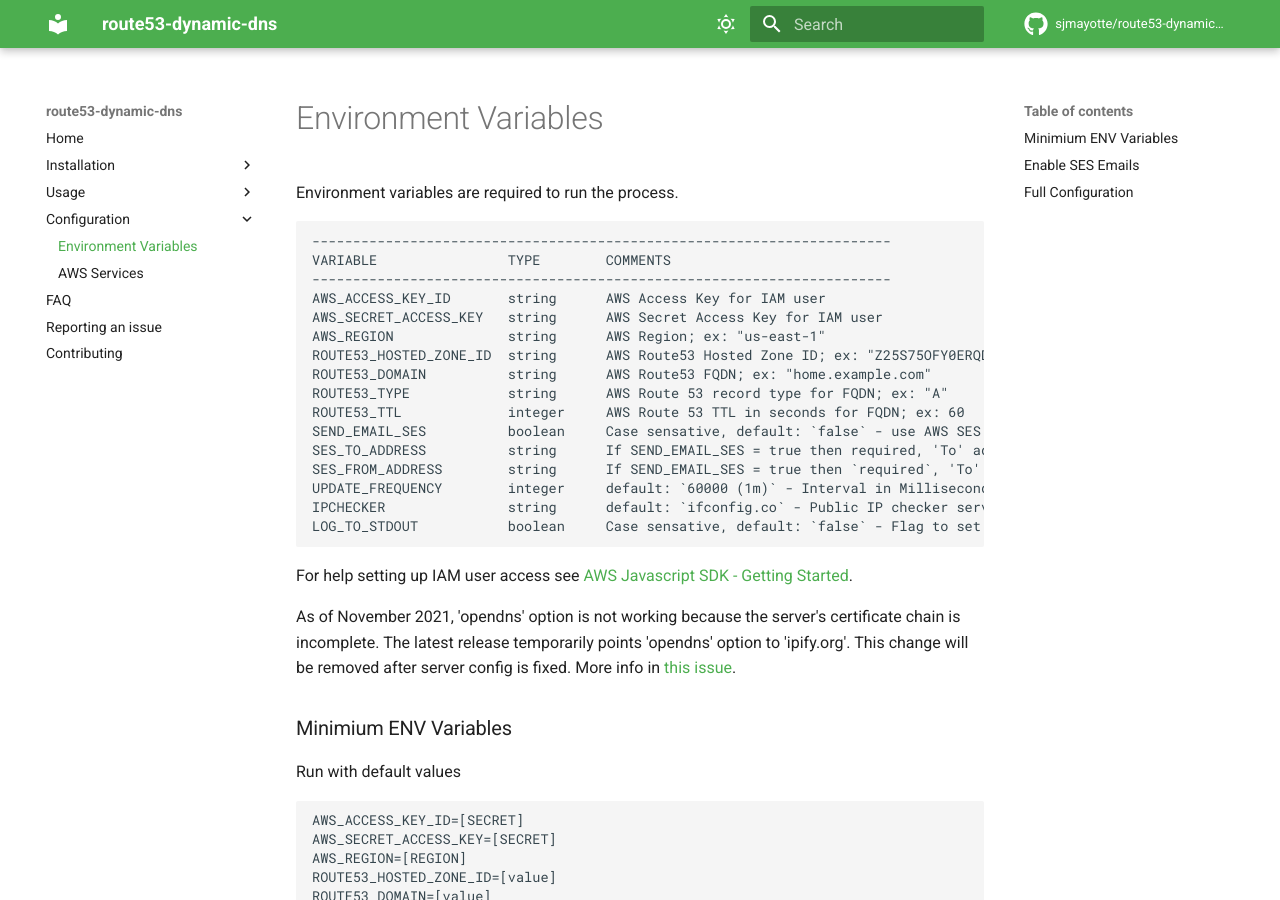
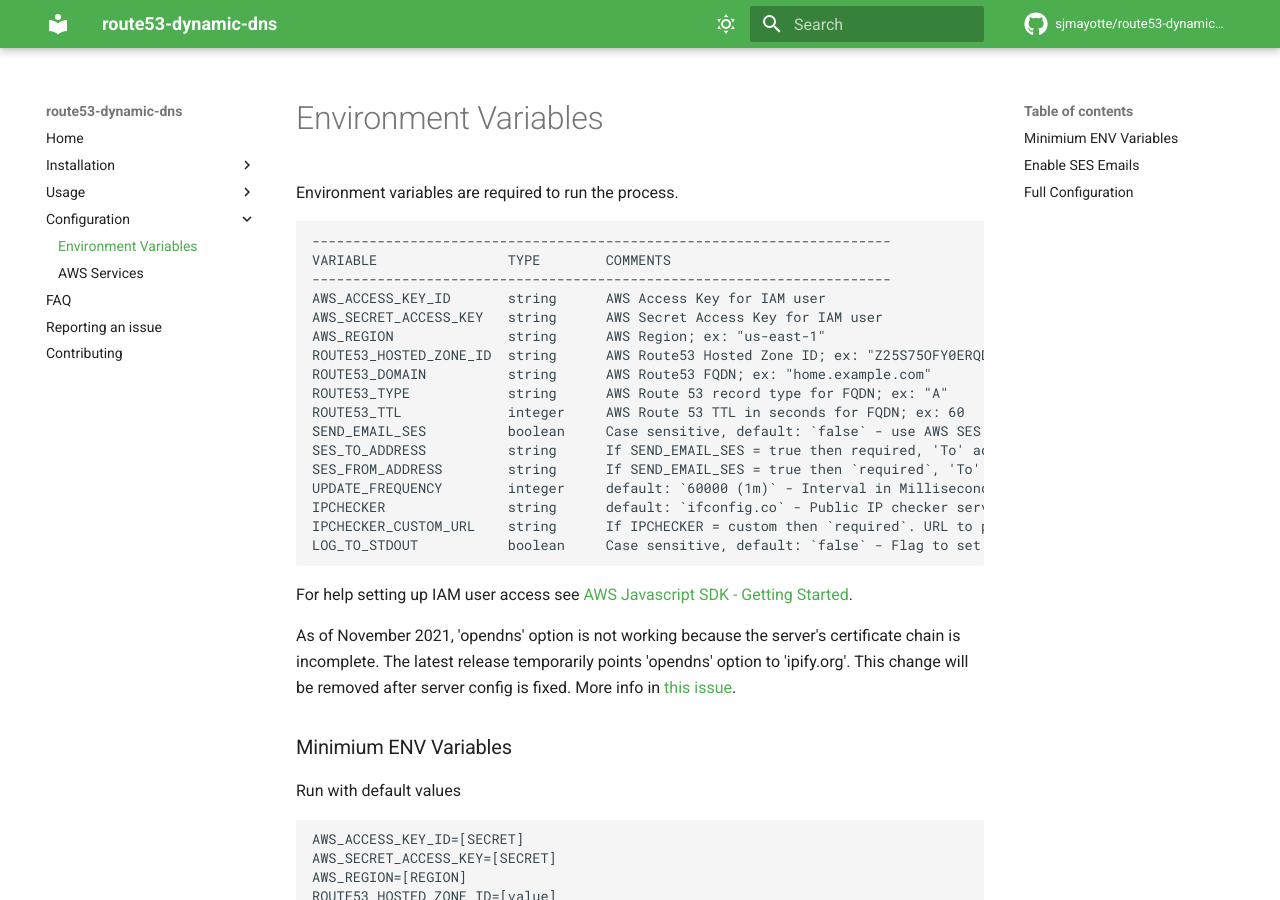
Before and after one commit to sjmayotte/route53-dynamic-dns, an MkDocs documentation site: the page built from docs/config/env.md, in a window 1280 px wide and 900 px high. Built offline with MkDocs 1.6.1 and Material for MkDocs 9.7.7, drawn with Linux system fonts in a browser that asks for light colours; comment, search, counter and statistics services are not loaded.

Commit message:
Add ability to provide a custom IP checker URL.

```diff
--- a/docs/config/env.md
+++ b/docs/config/env.md
@@ -12,12 +12,13 @@ Environment variables are required to run the process.
     ROUTE53_DOMAIN          string      AWS Route53 FQDN; ex: "home.example.com"
     ROUTE53_TYPE            string      AWS Route 53 record type for FQDN; ex: "A"
     ROUTE53_TTL             integer     AWS Route 53 TTL in seconds for FQDN; ex: 60
-    SEND_EMAIL_SES          boolean     Case sensative, default: `false` - use AWS SES to send notification email. ex: true
+    SEND_EMAIL_SES          boolean     Case sensitive, default: `false` - use AWS SES to send notification email. ex: true
     SES_TO_ADDRESS          string      If SEND_EMAIL_SES = true then required, 'To' address for email; ex: "admin@example.com"
     SES_FROM_ADDRESS        string      If SEND_EMAIL_SES = true then `required`, 'To' address for email; ex: "admin@example.com"
     UPDATE_FREQUENCY        integer     default: `60000 (1m)` - Interval in Milliseconds to check if Public IP has changed; ex: 60000 (which is every minute)
-    IPCHECKER               string      default: `ifconfig.co` - Public IP checker service. 'ifconfig.co' or 'ipify.org'.  See note below for 'opendns'
-    LOG_TO_STDOUT           boolean     Case sensative, default: `false` - Flag to set log to STDOUT rather than to the application log file.
+    IPCHECKER               string      default: `ifconfig.co` - Public IP checker service. 'ifconfig.co', 'ipify.org' or 'custom' (see IPCHECKER_CUSTOM_URL below). See note below for 'opendns'
+    IPCHECKER_CUSTOM_URL    string      If IPCHECKER = custom then `required`. URL to perform HTTP get request to in order to obtain external IP. Server is expected to return the IP as plain text and nothing else.
+    LOG_TO_STDOUT           boolean     Case sensitive, default: `false` - Flag to set log to STDOUT rather than to the application log file.
 
 For help setting up IAM user access see [AWS Javascript SDK - Getting Started](http://docs.aws.amazon.com/sdk-for-javascript/v2/developer-guide/getting-started-nodejs.html).
 
```
Also changed, not shown: server.js (+24 -3 lines).
